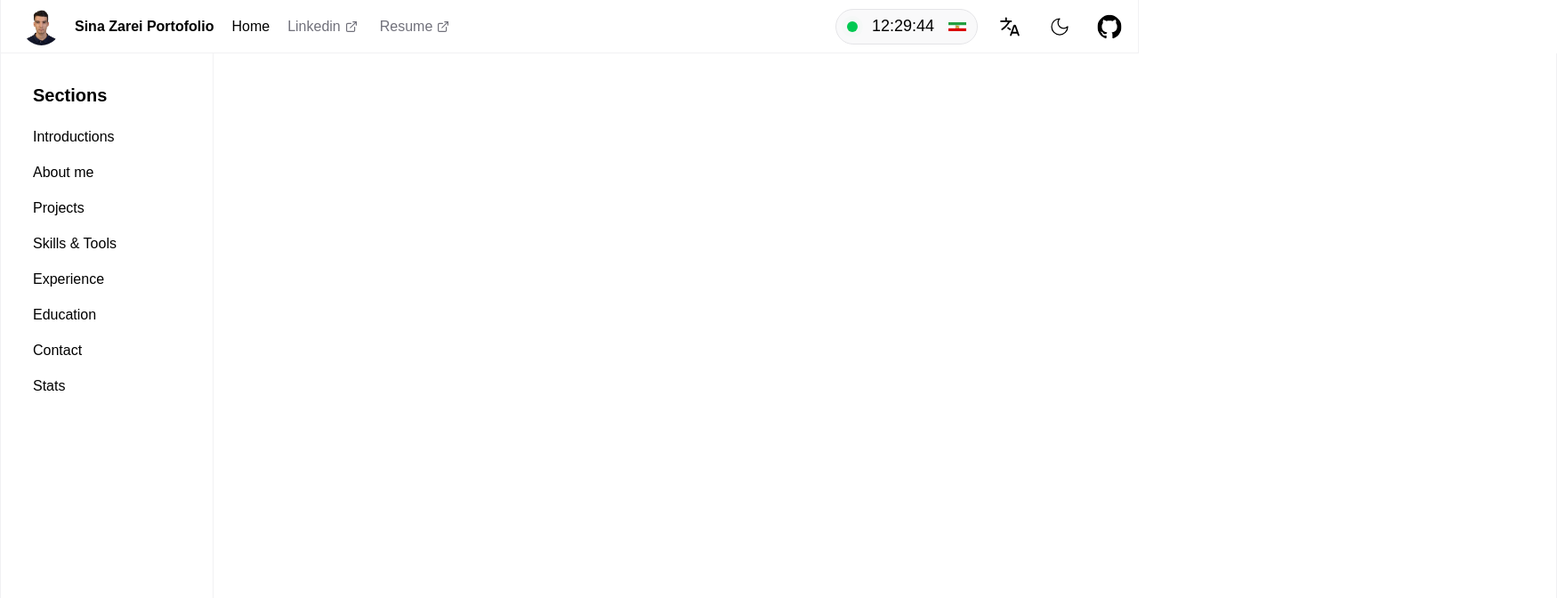
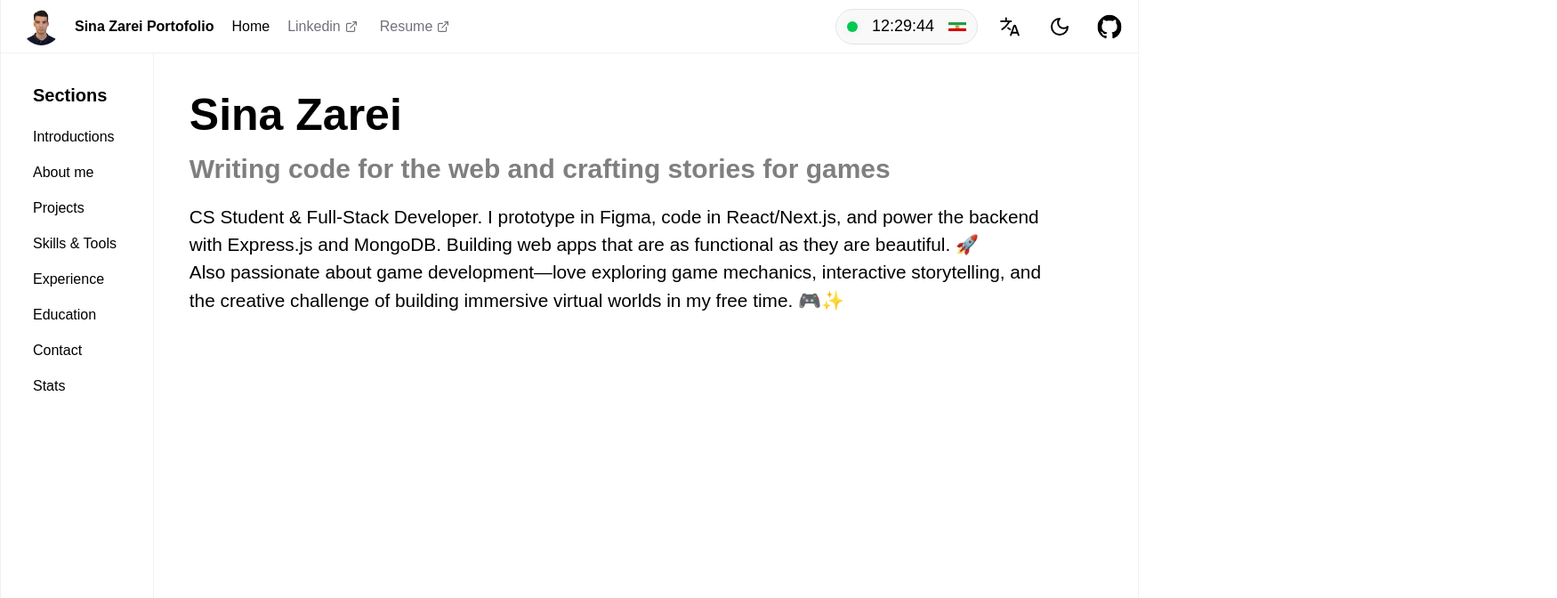
Before and after one commit to S1naZ/cna_portofolio, a React (Vite) app: page / in a window 1280 px wide. Shown: the top 672 px of the page at 89% size, 1750 px wide, since content can reach past the window. Built offline with nearby package versions, Linux system fonts and the light colour scheme.

Commit message:
home commit

```diff
--- a/src/App.css
+++ b/src/App.css
@@ -5,5 +5,6 @@
 }
 
 @theme{
-
+    --breakpoint-*: initial;
+    --breakpoint-md: 1750px;
 }
--- a/src/Components/Header.tsx
+++ b/src/Components/Header.tsx
@@ -41,6 +41,7 @@
 
 
                 w-[1750px]
+                max-md:w-full
                 h-full
                 m-auto
                 border-x-[#e4e4e7]/50
--- a/src/Components/MainPage.tsx
+++ b/src/Components/MainPage.tsx
@@ -4,9 +4,12 @@
     return (
         <>
             <div className="
-                block
+
+                flex
 
                 w-[1750px]
+                max-md:w-full
+
                 mx-auto
                 h-[1080px]
 
@@ -14,9 +17,26 @@
                 border-x-[1px]
           ">
 
-            <SideBar/>
+                <SideBar/>
 
+                <div className="flex flex-col w-[1510px] py-8 px-10 ">
 
+                    <h2 className="text-[50px] font-bold">
+                        Sina Zarei
+                    </h2>
+
+                    <h3 className="text-[30px] mb-4 font-bold text-black/50">
+                        Writing code for the web and crafting stories for games
+                    </h3>
+
+                    <p className="block w-[95%] text-[1.3rem]">
+                        CS Student & Full-Stack Developer. I prototype in Figma, code in React/Next.js, and power the backend with Express.js and MongoDB.
+                        Building web apps that are as functional as they are beautiful. 🚀<br/>
+                        Also passionate about game development—love exploring game mechanics, interactive storytelling, and the creative challenge of building immersive virtual worlds in my free time. 🎮✨
+
+                    </p>
+
+                </div>
 
             </div>
         </>
--- a/src/Components/SideBar.tsx
+++ b/src/Components/SideBar.tsx
@@ -5,6 +5,7 @@
                 flex
                 w-[239px]
                 h-full
+
                 border-r-1
                 border-r-[#e4e4e7]/50
 
--- a/src/svg/svgExport.tsx
+++ b/src/svg/svgExport.tsx
@@ -27,7 +27,7 @@
 export const LightModeIcon = ({style}:{style?:string}) => {
     return (
         <svg xmlns="http://www.w3.org/2000/svg" width="24" height="24" viewBox="0 0 24 24" fill="none"
-             stroke="black" stroke-width="1.25" stroke-linecap="round" stroke-linejoin="round"
+             stroke="black" stroke-width="2" stroke-linecap="round" stroke-linejoin="round"
              className={style}>
             <path d="M12 3a6 6 0 0 0 9 9 9 9 0 1 1-9-9Z"></path>
         </svg>
```
